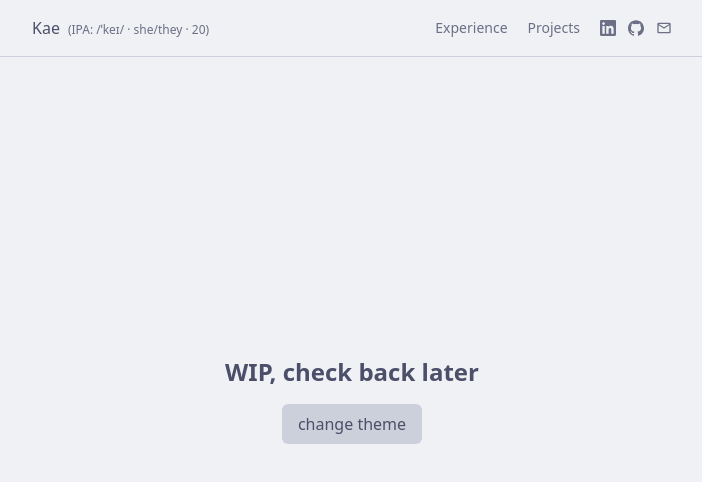
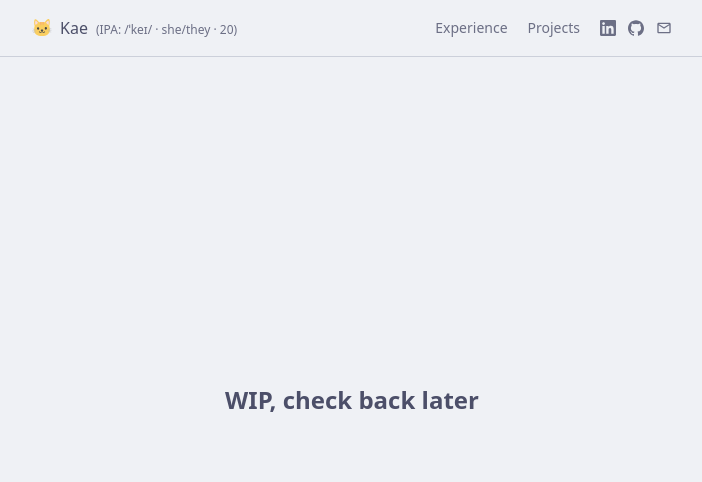
Before and after one commit to kaedeng/www, a Next.js app: page / in a window 1280 px wide. Shown: the top 482 px of the page, without its empty margins (288-990 px from the left). Built offline with nearby package versions, Linux system fonts and the light colour scheme.

Commit message:
cat change theme

```diff
--- a/src/app/page.tsx
+++ b/src/app/page.tsx
@@ -1,20 +1,7 @@
-'use client'
-
-import { useTheme } from '@/hooks/useTheme'
-
 export default function Home() {
-  const { theme, setTheme } = useTheme()
-
   return (
     <main className="flex min-h-screen w-full flex-col items-center justify-center gap-4">
       <p className="font-bold text-2xl">WIP, check back later</p>
-      <button
-        onClick={() => setTheme(theme === 'light' ? 'dark' : 'light')}
-        className="rounded-md px-4 py-2 font-medium"
-        style={{ background: 'var(--surface-0)', color: 'var(--foreground)' }}
-      >
-        change theme
-      </button>
     </main>
   )
 }
--- a/src/components/navbar.tsx
+++ b/src/components/navbar.tsx
@@ -4,8 +4,10 @@ import Link from 'next/link'
 import { SiGithub, SiLinkedin } from 'react-icons/si'
 import { MdOutlineEmail } from 'react-icons/md'
 import { useEffect, useRef, useState } from 'react'
+import Image from 'next/image'
 import type { IconType } from 'react-icons'
 import styles from './navbar.module.css'
+import { useTheme } from '@/hooks/useTheme'
 
 // --- Config ---
 
@@ -56,6 +58,25 @@ const ICON_LINKS: IconLink[] = [
   },
   { href: 'mailto:contact@kaelem.dev', icon: MdOutlineEmail, label: 'Email' },
 ]
+
+function ThemeToggle() {
+  const { theme, setTheme } = useTheme()
+  const [mounted, setMounted] = useState(false)
+
+  useEffect(() => setMounted(true), [])
+
+  if (!mounted) return <div className="h-5 w-5" />
+
+  return (
+    <button
+      onClick={() => setTheme(theme === 'light' ? 'dark' : 'light')}
+      aria-label="Toggle theme"
+      className={`${styles.mutedLink} flex self-center items-center opacity-70 transition-opacity hover:opacity-100`}
+    >
+      <Image src="/favicon.svg" alt="Theme toggle" width={20} height={20} />
+    </button>
+  )
+}
 
 // Scramble
 const SCRAMBLE_CHARS = '!@#$%^&*()=+[]{}|;:,.<>?/~`among-us_67'
@@ -125,7 +146,6 @@ function ScrambleName() {
   )
 }
 
-// Pronunciation label, pronouns, and age displayed beside the name
 function NameMeta() {
   return (
     <span className={`${styles.muted} hidden text-xs sm:inline`}>
@@ -148,9 +168,12 @@ export default function Navbar() {
   return (
     <header className={styles.navbar}>
       <div className="mx-auto flex max-w-2xl items-center justify-between px-4 py-4">
-        <div className="flex items-baseline gap-2">
-          <ScrambleName />
-          <NameMeta />
+        <div className="flex items-center gap-2">
+          <ThemeToggle />
+          <div className="flex items-baseline gap-2">
+            <ScrambleName />
+            <NameMeta />
+          </div>
         </div>
 
         <nav className="flex items-center gap-5">
```
